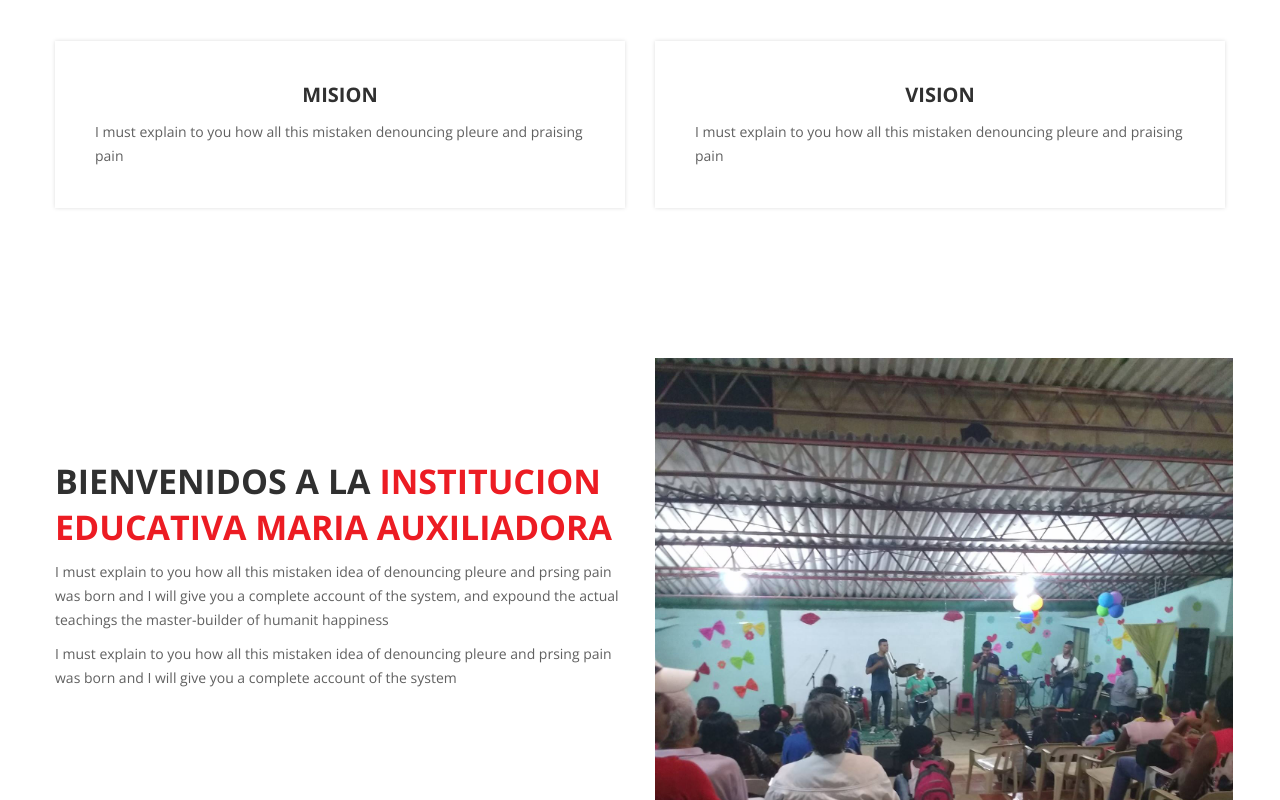
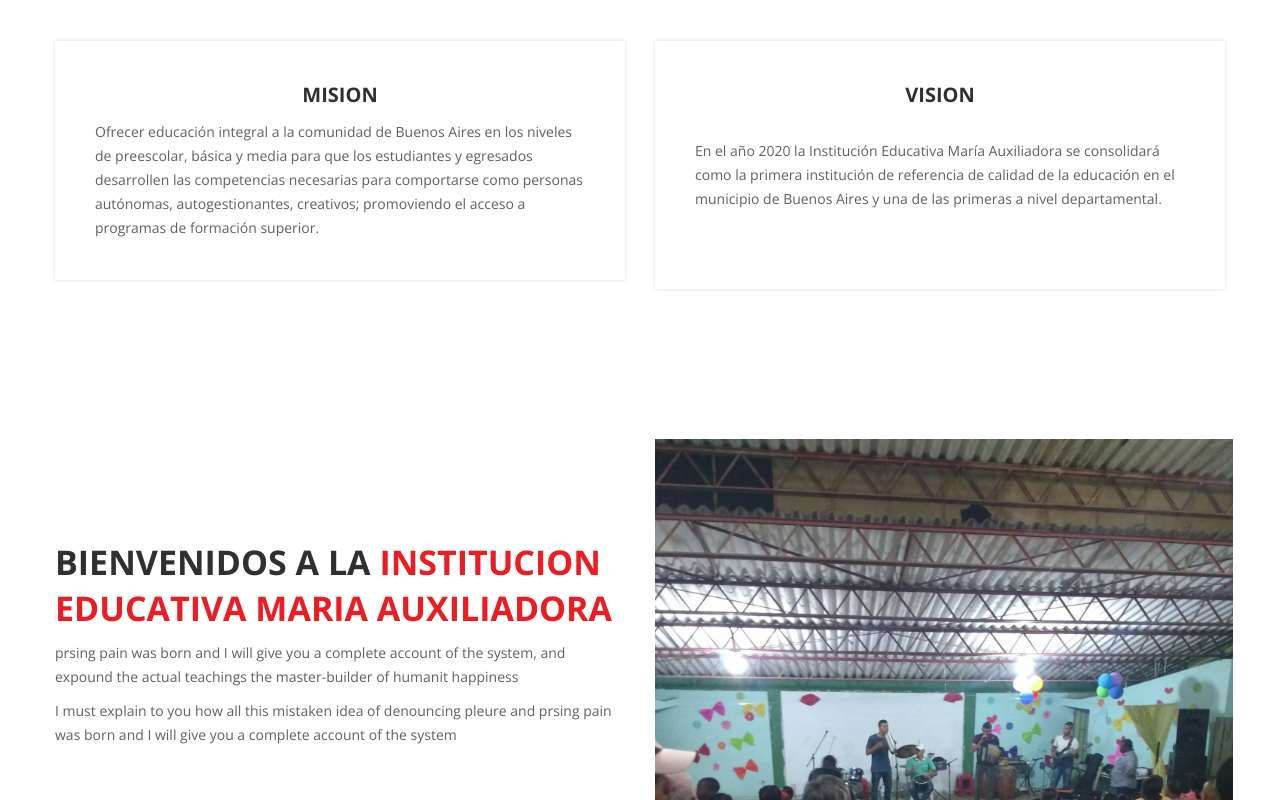
Before and after one commit to oscar648/Pagina-web-colegio, a plain HTML site: page index-2.html in a window 1280 px wide. Shown: the part 1040-1840 px from the top of the page. Drawn offline with nearby package versions, Linux system fonts and the light colour scheme.

Commit message:
se añadio la mision y vision

```diff
--- a/index-2.html
+++ b/index-2.html
@@ -196,13 +196,18 @@
                    <div class="col-md-6 col-sm-4 col-xs-14">    <!--col-md-mediano col-sm-pequeño  col-xl grande son columnas -->
                         <div class="single-service">
                             <h3 align="center"><a href="teacher.html">MISION</a></h3>
-                            <p>I must explain to you how all this mistaken denouncing pleure and praising pain </p>
+                            <p>Ofrecer educación integral a la comunidad de Buenos Aires en los niveles de preescolar, básica y media para
+                          que  los estudiantes y egresados desarrollen las competencias necesarias para comportarse como personas
+                          autónomas, autogestionantes, creativos; promoviendo el acceso a programas de formación superior. </p>
                         </div>
                     </div>
                     <div class="col-md-6 col-sm-4 col-xs-14">
                         <div class="single-service" >
                             <h3 align="center" ><a href="teacher.html" >VISION</a></h3>
-                            <p>I must explain to you how all this mistaken denouncing pleure and praising pain </p>
+                            <br>
+                            <p>En el año 2020 la Institución Educativa María Auxiliadora se consolidará como la primera institución de
+referencia de calidad de la educación en el municipio de Buenos Aires y una de las primeras a nivel
+departamental. </p> <br> <br>
                         </div>
                     </div>
                     <!-- <div class="col-md-4 col-sm-4 col-xs-12">
@@ -222,7 +227,7 @@
                     <div class="col-md-6 col-sm-6">
                         <div class="about-content">
                             <h2>BIENVENIDOS A LA <span>INSTITUCION EDUCATIVA MARIA AUXILIADORA</span></h2>
-                            <p>I must explain to you how all this mistaken idea of denouncing pleure and prsing pain was born and I will give you a complete account of the system, and expound the actual teachings  the master-builder of humanit happiness</p>
+                            <p>prsing pain was born and I will give you a complete account of the system, and expound the actual teachings  the master-builder of humanit happiness</p>
                             <p class="hidden-sm">I must explain to you how all this mistaken idea of denouncing pleure and prsing pain was born and I will give you a complete account of the system</p>
 
                         </div>
```
